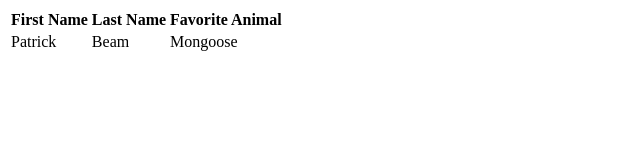
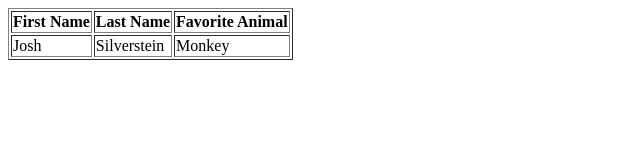
Before and after one commit to silverjosh90/html-exercise, a plain HTML site: page favorites.html in a window 1280 px wide. Shown: the whole page, without its empty margins (0-640 px from the left). Drawn offline with Linux system fonts and the light colour scheme.

Commit message:
Added Favorites Page

```diff
--- a/favorites.html
+++ b/favorites.html
@@ -1,36 +1,22 @@
 <!DOCTYPE html>
-<html>
+<html lang="en">
 <head>
-    <meta charset="utf-8">
-    <title>Imagine Julie Andrews Singing</title>
+  <meta charset="UTF-8">
+  <title>Document</title>
 </head>
 <body>
-<table>
-  <thead>
+  <table border=1>
     <tr>
-
-    <th>
-      First Name
-    </th>
-    <th>
-      Last Name
-    </th>
-    <th>
-      Favorite Animal
-    </th>
+      <th>First Name</th>
+      <th>Last Name</th>
+      <th>Favorite Animal</th>
     </tr>
-  </theah>
     <tr>
-    <td>
-      Patrick
-    </td>
-    <td>
-      Beam
-    </td>
-    <td>
-      Mongoose
-    </td>
+      <td>Josh</td>
+      <td>Silverstein</td>
+      <td>Monkey</td>
     </tr>
   </table>
+
 </body>
 </html>
```
Lines whose indentation alone changed are shown as unchanged.
